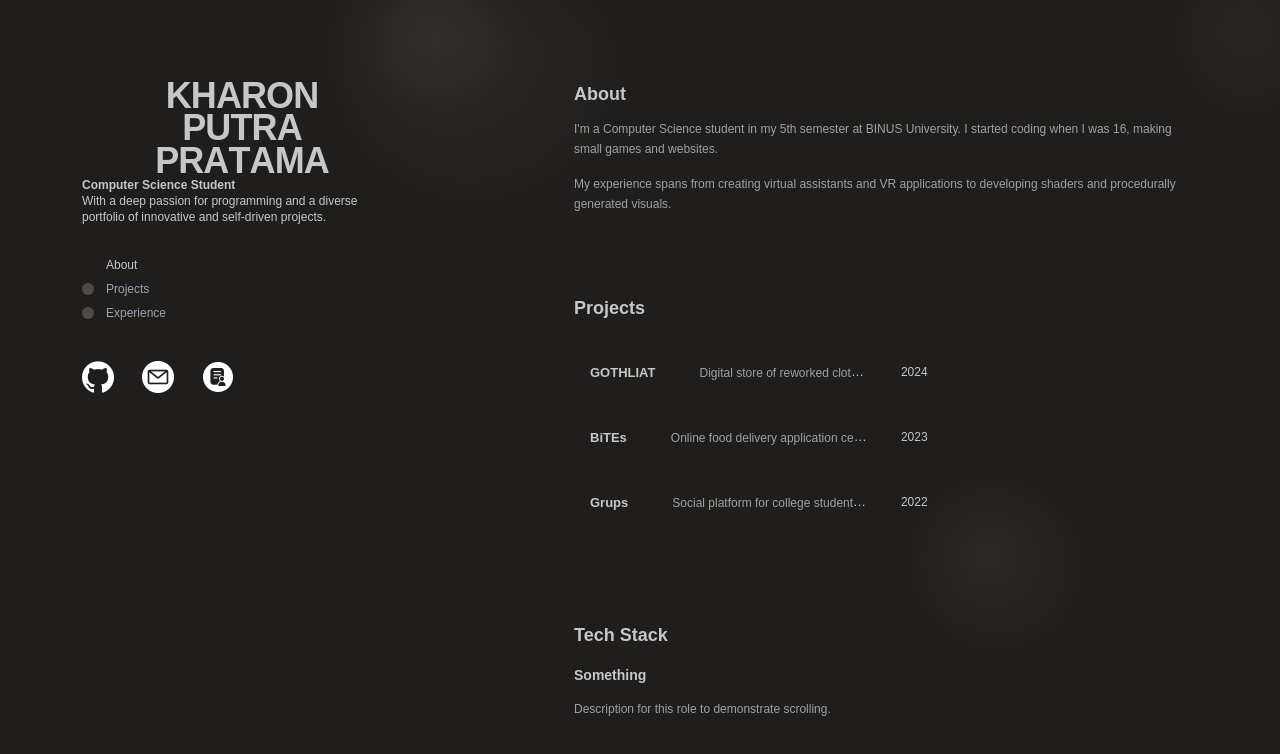
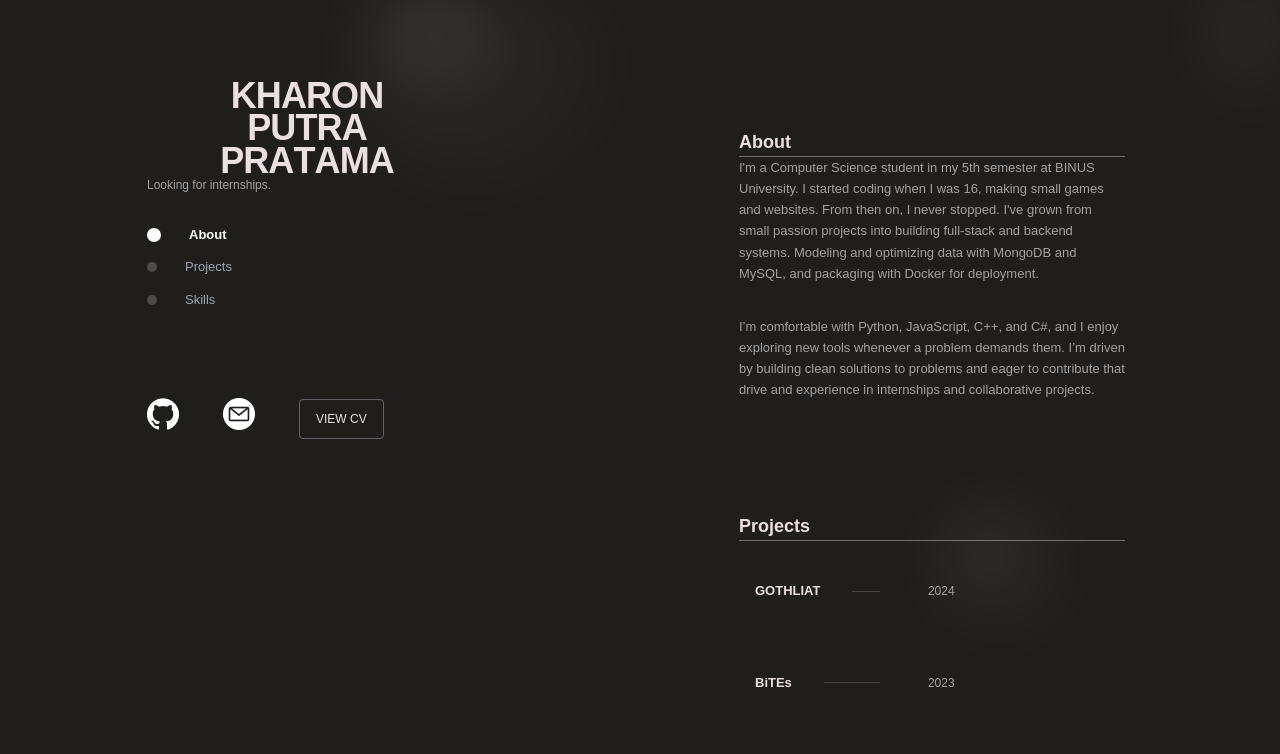
Before and after one commit to Aeschyluos/portfolio, a React app: page / in a window 1280 px wide. Shown: the top 754 px of the page. Built offline with nearby package versions, Linux system fonts and the light colour scheme; the HTML template or start-up script is replaced by a standard one.

Commit message:
made everything sleeker, added nav on leftpanel, projectcard extends downwards now

```diff
--- a/src/App.jsx
+++ b/src/App.jsx
@@ -10,7 +10,7 @@ export default function App() {
       <div className="min-h-screen font-geist">
         <div className="max-w-6xl mx-auto flex items-start justify-center gap-16 px-12">
           {/* LEFT: keep it natural height (no nested h-screen) */}
-          <aside className="w-[420px] flex-shrink-0">
+          <aside className="w-[520px] flex-shrink-0">
             <div
               className=" flex flex-col justify-start"
               style={{ paddingTop: "var(--top-gap)" }}
@@ -21,7 +21,7 @@ export default function App() {
 
           {/* RIGHT: scrollable column sized by max-height in CSS (scroll-panel) */}
           <main
-            className="w-[680px] flex-shrink-0 h-[calc(100vh-3rem)] overflow-y-auto no-scrollbar pb-24"
+            className="w-[450px] flex-shrink-0 h-[calc(100vh-3rem)] overflow-y-auto no-scrollbar pb-24"
             style={{ paddingTop: "var(--top-gap)" }}
           >
             <RightPanel />
--- a/src/components/LeftPanel.jsx
+++ b/src/components/LeftPanel.jsx
@@ -1,14 +1,57 @@
-import React from "react";
+import React, { useState, useEffect } from "react";
 import Name from "./Name";
 import GithubIcon from "../assets/GithubIcon.png";
 import EmailIcon from "../assets/EmailIcon.png";
 import CVIcon from "../assets/CVIcon.png";
-import IconButton from "./IconButton";
+import LinkedinLogo from "../assets/LinkedinLogo.jpg";
 
 export default function LeftPanel() {
+  const [activeSection, setActiveSection] = useState("about");
+  const [cvHovered, setCvHovered] = useState(false);
   const githubLink = "https://github.com/aeschyluos";
   const email = "kharonpratama@gmail.com";
   const resume = "";
+
+  const navItems = [
+    { id: "about", label: "About" },
+    { id: "projects", label: "Projects" },
+    { id: "skills", label: "Skills" },
+  ];
+
+  useEffect(() => {
+    const observerOptions = {
+      root: null,
+      rootMargin: "0px 0px -66% 0px",
+      threshold: 0.1,
+    };
+
+    const observerCallback = (entries) => {
+      entries.forEach((entry) => {
+        if (entry.isIntersecting) {
+          setActiveSection(entry.target.id);
+        }
+      });
+    };
+
+    const observer = new IntersectionObserver(
+      observerCallback,
+      observerOptions
+    );
+
+    navItems.forEach((item) => {
+      const element = document.getElementById(item.id);
+      if (element) observer.observe(element);
+    });
+
+    return () => observer.disconnect();
+  }, []);
+
+  const scrollToSection = (sectionId) => {
+    const element = document.getElementById(sectionId);
+    if (element) {
+      element.scrollIntoView({ behavior: "smooth", block: "start" });
+    }
+  };
 
   return (
     <div className="relative px-6 py-8 w-full rounded-sm">
@@ -19,26 +62,55 @@ export default function LeftPanel() {
           <Name inputText="PRATAMA" />
         </h1>
 
-        <p className="text-xs font-semibold">Computer Science Student</p>
-        <p className="text-xs max-w-xs">
-          With a deep passion for programming and a diverse portfolio of
-          innovative and self-driven projects.
+        <p
+          className="text-xs text-muted"
+          style={{
+            marginBottom: "2rem",
+          }}
+        >
+          Looking for internships.
         </p>
 
-        <nav className="mt-8">
-          <ul className="space-y-2 text-xs">
-            <li className="flex items-center gap-3">
-              <span className="w-3 h-3 rounded-full bg-[#0000]" />
-              <span>About</span>
-            </li>
-            <li className="flex items-center gap-3 text-gray-400">
-              <span className="w-3 h-3 rounded-full bg-white/20" />
-              <span>Projects</span>
-            </li>
-            <li className="flex items-center gap-3 text-gray-400">
-              <span className="w-3 h-3 rounded-full bg-white/20" />
-              <span>Experience</span>
-            </li>
+        <nav
+          style={{
+            marginBottom: "5rem",
+          }}
+        >
+          <ul>
+            {navItems.map((item) => {
+              const isActive = activeSection === item.id;
+              return (
+                <li
+                  key={item.id}
+                  className="flex items-center gap-3 cursor-pointer group"
+                  onClick={() => scrollToSection(item.id)}
+                  style={{ marginBottom: ".8rem" }}
+                >
+                  <span
+                    style={{
+                      width: isActive ? "14px" : "10px",
+                      height: isActive ? "14px" : "10px",
+                      backgroundColor: isActive
+                        ? "white"
+                        : "rgba(255, 255, 255, 0.2)",
+                      borderRadius: "50%",
+                      transition: "all 0.3s ease",
+                      marginRight: "1rem",
+                    }}
+                    className="group-hover:opacity-60"
+                  />
+                  <span
+                    className="font-geist transition-all duration-300"
+                    style={{
+                      color: isActive ? "white" : "rgba(156, 163, 175, 1)",
+                      fontWeight: isActive ? "600" : "400",
+                    }}
+                  >
+                    {item.label}
+                  </span>
+                </li>
+              );
+            })}
           </ul>
         </nav>
 
@@ -55,7 +127,7 @@ export default function LeftPanel() {
               style={{
                 width: "32px",
                 height: "32px",
-                marginRight: "1rem",
+                marginRight: "2rem",
                 maxWidth: "none",
                 display: "block",
                 filter: "invert(100%) brightness(200%)",
@@ -75,7 +147,7 @@ export default function LeftPanel() {
               style={{
                 width: "32px",
                 height: "32px",
-                marginRight: "1rem",
+                marginRight: "2rem",
                 maxWidth: "none",
                 display: "block",
                 filter: "invert(100%) brightness(200%)",
@@ -85,27 +157,26 @@ export default function LeftPanel() {
           </a>
 
           <a
-            href={resume || "#"}
-            target={resume ? "_blank" : undefined}
-            rel={resume ? "noopener noreferrer" : undefined}
-            aria-label="Open resume"
-            className="inline-block p-0"
+            href={resume}
+            target="_blank"
+            rel="noopener noreferrer"
+            aria-label="View CV"
+            onMouseEnter={() => setCvHovered(true)}
+            onMouseLeave={() => setCvHovered(false)}
+            style={{
+              border: "1px solid rgba(156, 163, 175, 0.5)",
+              padding: "10px 16px",
+              marginTop: "10px",
+              borderRadius: "4px",
+              fontSize: "12px",
+              color: cvHovered ? "black" : "var(--fg)",
+              backgroundColor: cvHovered ? "white" : "transparent",
+              textDecoration: "none",
+              transition: "all 0.5s ease",
+              fontWeight: "500",
+            }}
           >
-            <img
-              src={CVIcon}
-              alt="Resume"
-              width={24}
-              height={24}
-              style={{
-                width: "32px",
-                height: "32px",
-                marginRight: "1rem",
-                maxWidth: "none",
-                display: "block",
-                filter: "invert(100%) brightness(200%)",
-              }}
-              className="object-contain hover:cursor-pointer hover:scale-105 "
-            />
+            VIEW CV
           </a>
         </div>
       </div>
--- a/src/components/ProjectCard.jsx
+++ b/src/components/ProjectCard.jsx
@@ -1,62 +1,200 @@
-import React from "react";
+import React, { useState } from "react";
 
-export default function ProjectCard({ project, onOpen }) {
-  function handleKey(e) {
-    if (e.key === "Enter" || e.key === " ") {
-      e.preventDefault();
-      onOpen(project);
-    }
-  }
+export default function ProjectCard({ project }) {
+  const [isExpanded, setIsExpanded] = useState(false);
+
+  const toggleExpand = () => {
+    setIsExpanded(!isExpanded);
+  };
 
   return (
     <article
-      className="project-tile group cursor-pointer focus:outline-none w-full sm:w-[80%] md:w-[60%] font-geist"
-      onClick={() => onOpen(project)}
-      onKeyDown={handleKey}
-      tabIndex={0}
-      aria-labelledby={`proj-${project.id}-title`}
+      className="project-tile w-full sm:w-[80%] md:w-[60%] font-geist"
       style={{
-        marginBottom: ".8rem",
+        marginBottom: "1.5rem",
       }}
     >
       <div
-        className={
-          // note the space before hover: -> prevents concatenation bug
-          "flex items-center justify-between gap-4 p-4 rounded-xl " +
-          "hover:bg-[rgba(199,199,199,0.08)] group-hover:bg-[rgba(199,199,199,0.08)]"
+        className="cursor-pointer"
+        onClick={toggleExpand}
+        style={{
+          padding: "1.5rem 1rem",
+          borderRadius: "12px",
+          backgroundColor: isExpanded
+            ? "rgba(199,199,199,0.08)"
+            : "transparent",
+          transition: "background-color 0.3s ease",
+        }}
+        onMouseEnter={(e) => {
+          if (!isExpanded) {
+            e.currentTarget.style.backgroundColor = "rgba(199,199,199,0.08)";
           }
-        role="button"
-        aria-pressed="false"
+        }}
+        onMouseLeave={(e) => {
+          if (!isExpanded) {
+            e.currentTarget.style.backgroundColor = "transparent";
+          }
+        }}
       >
-        <div className="flex-1 min-w-0">
-          {/* container that does the truncation for the whole inline row */}
-          <div
-            className="truncate"
-            title={`${project.title}${
-              project.short ? " — " + project.short : ""
-            }`}
-            id={`proj-${project.id}-title`}
-            style={{ display: "block" }}
-          >
+        <div className="flex items-center justify-between gap-4">
           <h4
-              className="inline font-semibold align-middle m-0"
-              style={{ margin: 0, marginRight: "2rem" }}
+            className="inline font-semibold align-middle"
+            style={{ margin: 0 }}
           >
             {project.title}
           </h4>
 
-            <span className="inline text-xs text-muted ml-3 align-middle">
-              {project.short}
-            </span>
+          <div
+            className="flex-1"
+            style={{
+              height: "1px",
+              background: "rgba(156, 163, 175, 0.3)",
+              margin: "0 1rem",
+            }}
+          />
+          <div className="flex-shrink-0 text-xs text-muted ml-4 whitespace-nowrap">
+            {project.year}
           </div>
         </div>
 
+        {isExpanded && (
           <div
-          className="flex-shrink-0 text-xs text-fg/80 ml-4 self-center whitespace-nowrap"
-          aria-hidden="true"
+            style={{
+              marginTop: "1.5rem",
+              paddingTop: "1.5rem",
+              borderTop: "1px solid rgba(156, 163, 175, 0.2)",
+            }}
           >
-          {project.year}
+            <p className="text-xs text-muted leading-relaxed mb-4">
+              {project.description}
+            </p>
+
+            {project.tech && project.tech !== "na" && (
+              <div style={{ marginBottom: "1rem" }}>
+                <div className="flex flex-wrap gap-2">
+                  {Array.isArray(project.tech) ? (
+                    project.tech.map((tech, i) => (
+                      <span
+                        key={i}
+                        className="text-xs px-2 py-1 rounded"
+                        style={{
+                          backgroundColor: "rgba(156, 163, 175, 0.1)",
+                          color: "rgba(207, 207, 207, 1)",
+                          marginRight: "1rem",
+                        }}
+                      >
+                        {tech}
+                      </span>
+                    ))
+                  ) : (
+                    <span
+                      className="text-xs px-2 py-1 rounded"
+                      style={{
+                        backgroundColor: "rgba(156, 163, 175, 0.1)",
+                        color: "rgba(207, 207, 207, 1)",
+                      }}
+                    >
+                      {project.tech}
+                    </span>
+                  )}
                 </div>
+              </div>
+            )}
+
+            {project.img && project.img !== "na" && (
+              <div className="mb-4">
+                <div className="flex flex-wrap gap-2">
+                  {Array.isArray(project.img) ? (
+                    project.img.map((image, i) => (
+                      <img
+                        key={i}
+                        src={image}
+                        alt={`${project.title} screenshot ${i + 1}`}
+                        style={{
+                          width: "150px",
+                          height: "100px",
+                          objectFit: "cover",
+                          borderRadius: "8px",
+                        }}
+                      />
+                    ))
+                  ) : (
+                    <img
+                      src={project.img}
+                      alt={`${project.title} screenshot`}
+                      style={{
+                        width: "150px",
+                        height: "100px",
+                        objectFit: "cover",
+                        borderRadius: "8px",
+                      }}
+                    />
+                  )}
+                </div>
+              </div>
+            )}
+
+            <div className="flex gap-3 mt-4">
+              {project.live && project.live !== "#" && (
+                <a
+                  href={project.live}
+                  target="_blank"
+                  rel="noopener noreferrer"
+                  onClick={(e) => e.stopPropagation()}
+                  style={{
+                    border: "1px solid rgba(156, 163, 175, 0.5)",
+                    padding: "6px 12px",
+                    borderRadius: "4px",
+                    fontSize: "11px",
+                    color: "rgba(156, 163, 175, 1)",
+                    textDecoration: "none",
+                    transition: "all 0.3s ease",
+                  }}
+                  onMouseEnter={(e) => {
+                    e.currentTarget.style.backgroundColor = "white";
+                    e.currentTarget.style.color = "black";
+                  }}
+                  onMouseLeave={(e) => {
+                    e.currentTarget.style.backgroundColor = "transparent";
+                    e.currentTarget.style.color = "rgba(156, 163, 175, 1)";
+                  }}
+                >
+                  View Live
+                </a>
+              )}
+
+              {project.repo &&
+                project.repo !== "#" &&
+                project.repo !== "na" && (
+                  <a
+                    href={project.repo}
+                    target="_blank"
+                    rel="noopener noreferrer"
+                    onClick={(e) => e.stopPropagation()}
+                    style={{
+                      border: "1px solid rgba(156, 163, 175, 0.5)",
+                      padding: "6px 12px",
+                      borderRadius: "4px",
+                      fontSize: "11px",
+                      color: "rgba(156, 163, 175, 1)",
+                      textDecoration: "none",
+                      transition: "all 0.3s ease",
+                    }}
+                    onMouseEnter={(e) => {
+                      e.currentTarget.style.backgroundColor = "white";
+                      e.currentTarget.style.color = "black";
+                    }}
+                    onMouseLeave={(e) => {
+                      e.currentTarget.style.backgroundColor = "transparent";
+                      e.currentTarget.style.color = "rgba(156, 163, 175, 1)";
+                    }}
+                  >
+                    View Repo
+                  </a>
+                )}
+            </div>
+          </div>
+        )}
       </div>
     </article>
   );
--- a/src/components/RightPanel.jsx
+++ b/src/components/RightPanel.jsx
@@ -14,18 +14,18 @@ const PROJECTS = [
     img: "na",
     year: 2024,
     live: "#",
-    repo: "#",
+    repo: "https://github.com/Aeschyluos/catalog",
   },
   {
     id: "bites",
     title: "BiTEs",
     short: "Online food delivery application centralized in Binus",
     description: "Longer description here...",
-    tech: "na",
+    tech: ["Figma", "Canva"],
     img: bitesLogo,
     year: 2023,
     live: "#",
-    repo: "#",
+    repo: "na",
   },
   {
     id: "grups",
@@ -36,58 +36,108 @@ const PROJECTS = [
     img: "na",
     year: 2022,
     live: "#",
-    repo: "#",
+    repo: "na",
   },
 ];
 
 export default function RightPanel() {
   const [projects] = useState(PROJECTS);
-  const [open, setOpen] = useState(null);
 
   return (
     <div className="bg-transparent">
-      <div className="w-full px-8 py-6 lg:py-8">
+      <div
+        className="w-full px-8 py-6 lg:py-8"
+        style={{
+          marginBottom: "30rem",
+          marginTop: "3rem",
+        }}
+      >
         <div className="max-w-full">
-          <section id="about" className="mb-10">
-            <h2 className="text-lg font-semibold">About</h2>
-            <p className="mt-3 text-xs text-muted leading-relaxed">
+          <section
+            id="about"
+            style={{
+              marginBottom: "7rem",
+              scrollMarginTop: "7rem",
+            }}
+          >
+            <h2 className="text-lg font-semibold" style={{ marginBottom: "0" }}>
+              About
+            </h2>
+            <hr
+              style={{
+                opacity: "0.4",
+              }}
+            ></hr>
+            <p
+              className="text-muted leading-relaxed"
+              style={{ marginBottom: "2rem" }}
+            >
               I'm a Computer Science student in my 5th semester at BINUS
               University. I started coding when I was 16, making small games and
-              websites.
+              websites. From then on, I never stopped. I've grown from small
+              passion projects into building full-stack and backend systems.
+              Modeling and optimizing data with MongoDB and MySQL, and packaging
+              with Docker for deployment.
             </p>
 
-            <p className="mt-4 text-xs text-muted leading-relaxed">
-              My experience spans from creating virtual assistants and VR
-              applications to developing shaders and procedurally generated
-              visuals.
+            <p className="text-muted leading-relaxed">
+              I’m comfortable with Python, JavaScript, C++, and C#, and I enjoy
+              exploring new tools whenever a problem demands them. I’m driven by
+              building clean solutions to problems and eager to contribute that
+              drive and experience in internships and collaborative projects.
             </p>
           </section>
 
           <section
             id="projects"
             style={{
-              marginTop: "5rem",
+              marginBottom: "7rem",
+              scrollMarginTop: "7rem",
             }}
           >
-            <h2 className="text-lg font-semibold">Projects</h2>
-
-            <div className="mt-6 flex flex-wrap justify-start ">
-              {/* <FiChevronLeft size="2rem" /> */}
+            <h2
+              className="text-lg font-semibold"
+              style={{
+                marginBottom: "0",
+              }}
+            >
+              Projects
+            </h2>
+            <hr
+              style={{
+                opacity: "0.4",
+              }}
+            ></hr>
+            <div
+              className="mt-6 flex flex-wrap justify-start "
+              style={{ marginTop: "1rem" }}
+            >
               {projects.map((p) => (
-                <ProjectCard key={p.id} project={p} onClick={setOpen} />
+                <ProjectCard key={p.id} project={p} />
               ))}
-              {/* <FiChevronRight size="2rem" /> */}
             </div>
           </section>
 
-          <ProjectModal project={open} onClose={() => setOpen(null)} />
-
           <section
+            id="skills"
             style={{
-              marginTop: "5rem",
+              marginBottom: "7rem",
+              scrollMarginTop: "7rem",
             }}
           >
-            <h2 className="text-lg font-semibold">Tech Stack</h2>
+            <h2
+              className="text-lg font-semibold"
+              style={{
+                marginBottom: "0",
+              }}
+            >
+              Skills
+            </h2>
+            <hr
+              style={{
+                opacity: "0.4",
+              }}
+            ></hr>
             <div className="mt-4 space-y-4 ">
               <p className="font-semibold font-geist text-sm ">Something</p>
               <p className="mt-1 text-xs text-muted">
--- a/src/index.css
+++ b/src/index.css
@@ -5,10 +5,10 @@
 
 :root {
   --bg: #201e1d;
-  --fg: #c7c7c7;
+  --fg: #eae0e0;
   --muted: #a1a1a1;
 
-  --top-gap: 48px; /* ← increase/decrease to taste */
+  --top-gap: 48px;
 }
 
 .light {
@@ -17,7 +17,6 @@
   --muted: #424040;
 }
 
-/* set color tokens used inline */
 html,
 body {
   background: var(--bg);
@@ -51,6 +50,10 @@ body {
   color: var(--muted);
 }
 
+.text-fg {
+  color: var(--fg);
+}
+
 .page {
   padding-top: var(--top-gap);
 }
```
Also changed, not shown: src/assets/LinkedinLogo.jpg (added), src/components/SkillCard.jsx (added). Lines whose indentation alone changed are shown as unchanged.
